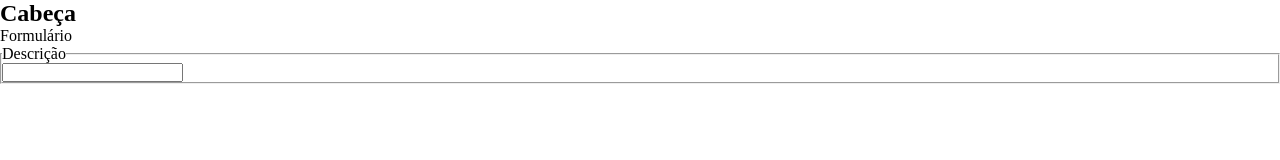
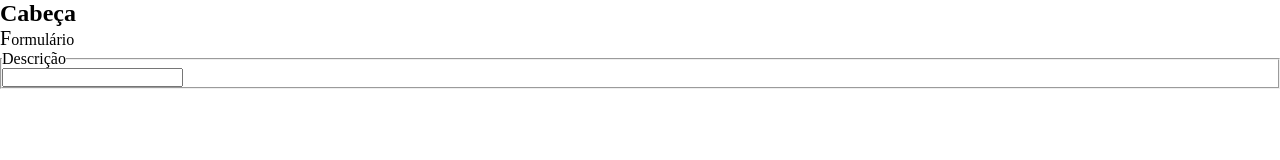
Before and after one commit to devjoselucas/HTML_Form_Inputs, a plain HTML site: page index.html in a window 1280 px wide. Drawn offline with Linux system fonts and the light colour scheme.

Commit message:
Testando pseudo elements

```diff
--- a/styles.css
+++ b/styles.css
@@ -14,3 +14,7 @@ a:visited {
     color: white;
     text-decoration: none;
 }
+
+p::first-letter{
+    font-size: 20px;
+}
```
